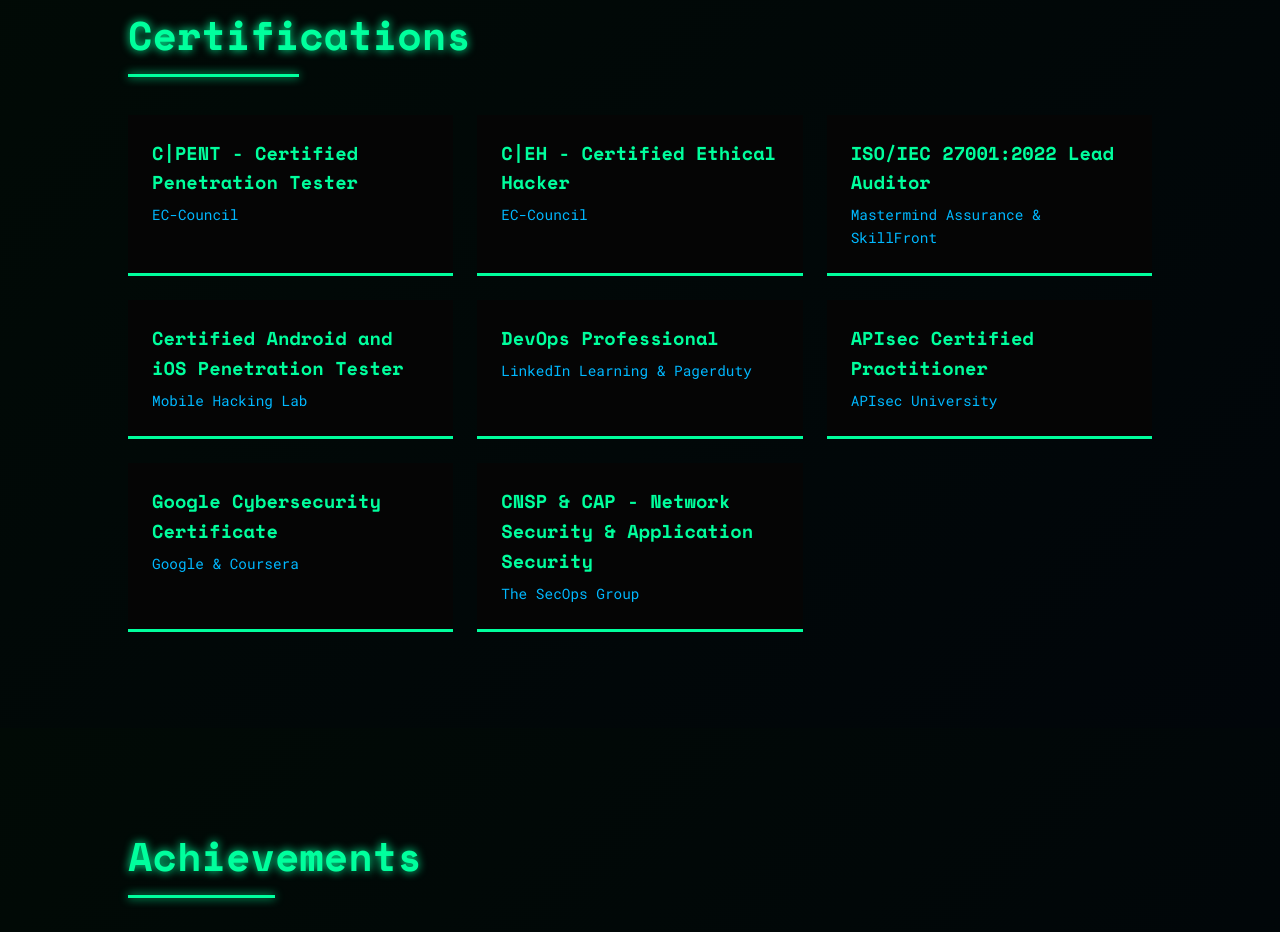
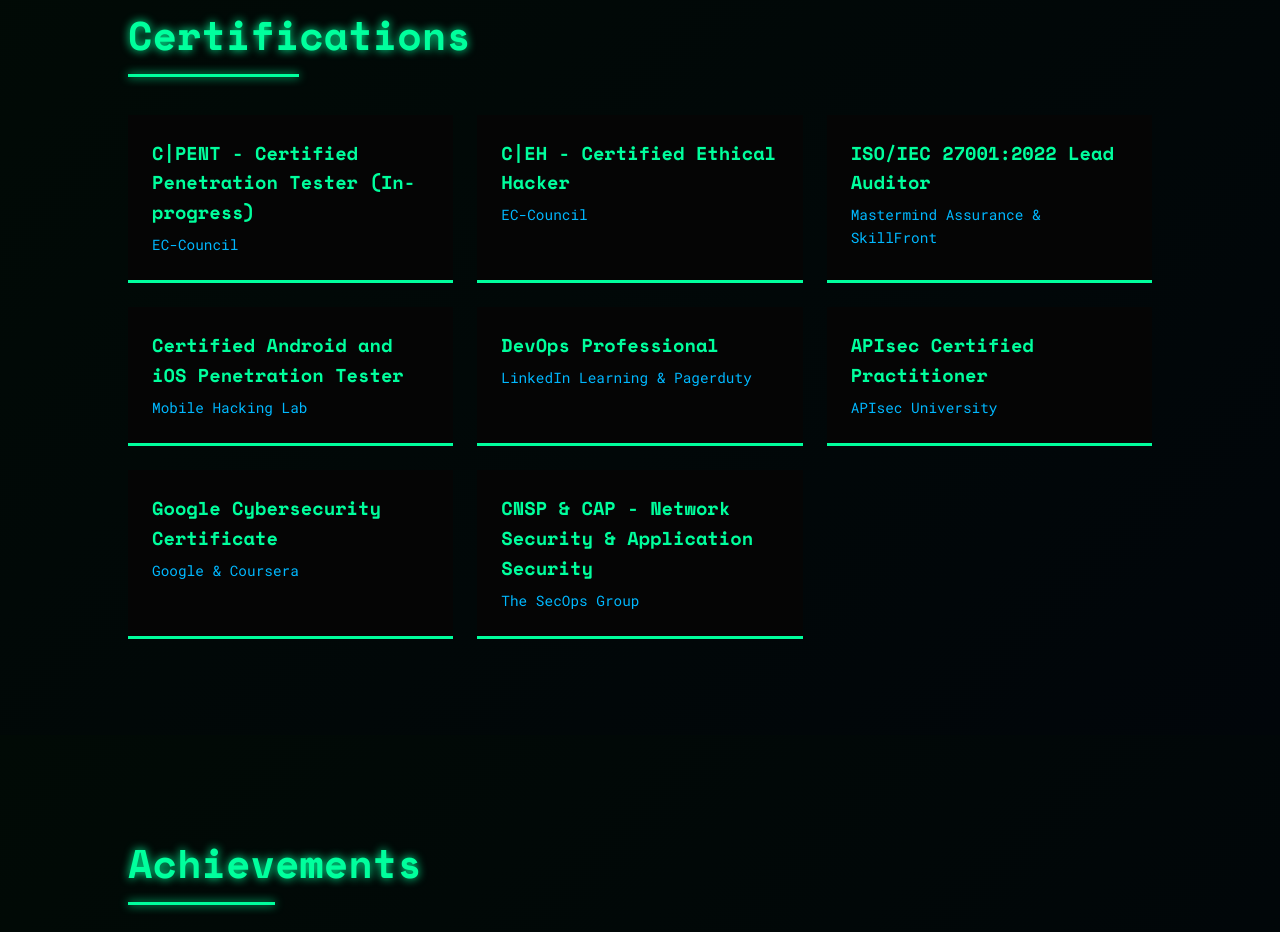
Before and after one commit to mxteenkhxn/mxteenkhxn, a plain HTML site: page index.html in a window 1280 px wide. Shown: the part 5985-6917 px from the top of the page. Drawn offline with nearby package versions, Linux system fonts and the light colour scheme.

Commit message:
Update index.html

```diff
--- a/index.html
+++ b/index.html
@@ -1061,7 +1061,7 @@
         <h2 class="section-title animate__animated animate__fadeIn">Certifications</h2>
         <div class="certifications-grid">
             <div class="certification-item animate__animated animate__fadeIn">
-                <h3>C|PENT - Certified Penetration Tester</h3>
+                <h3>C|PENT - Certified Penetration Tester (In-progress) </h3>
                 <p class="issuer">EC-Council</p>
             </div>
 
```
